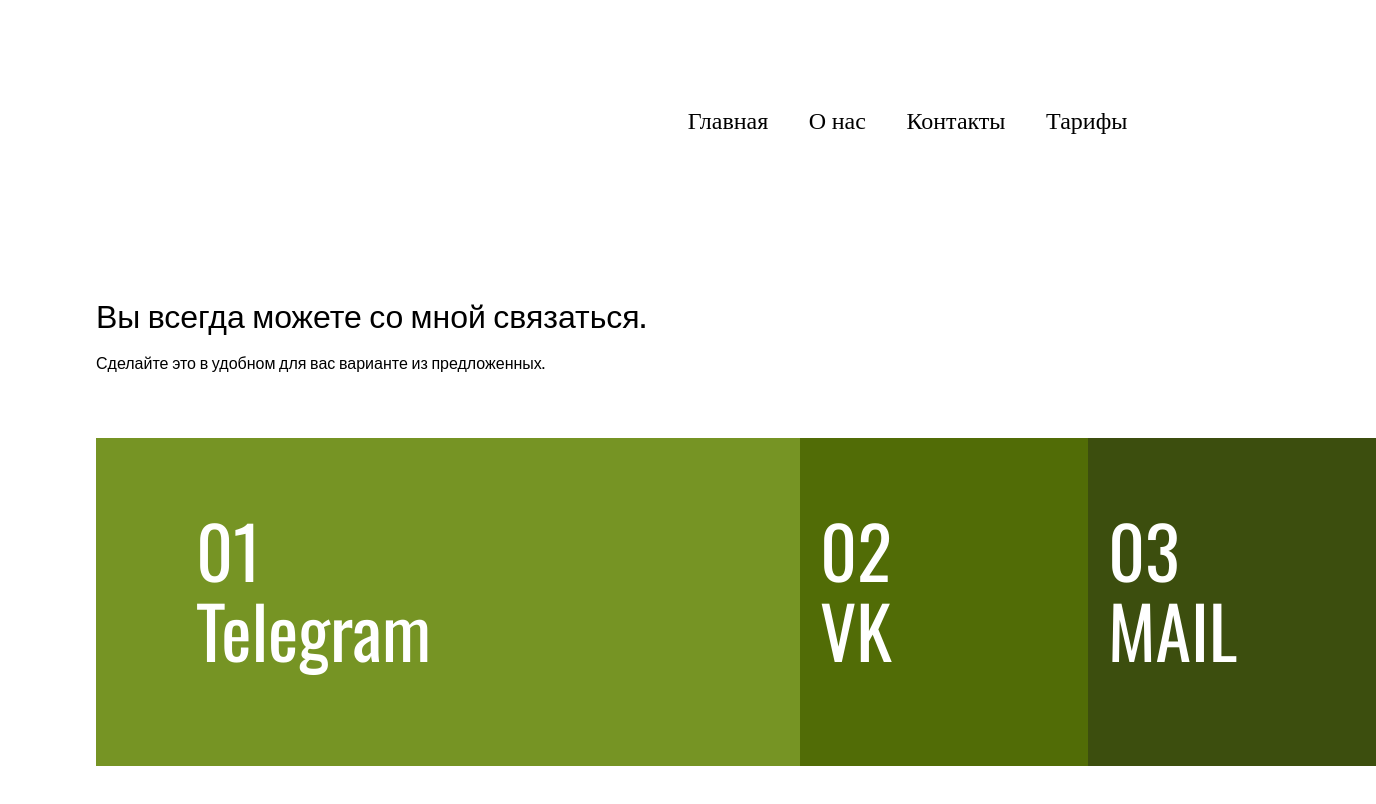
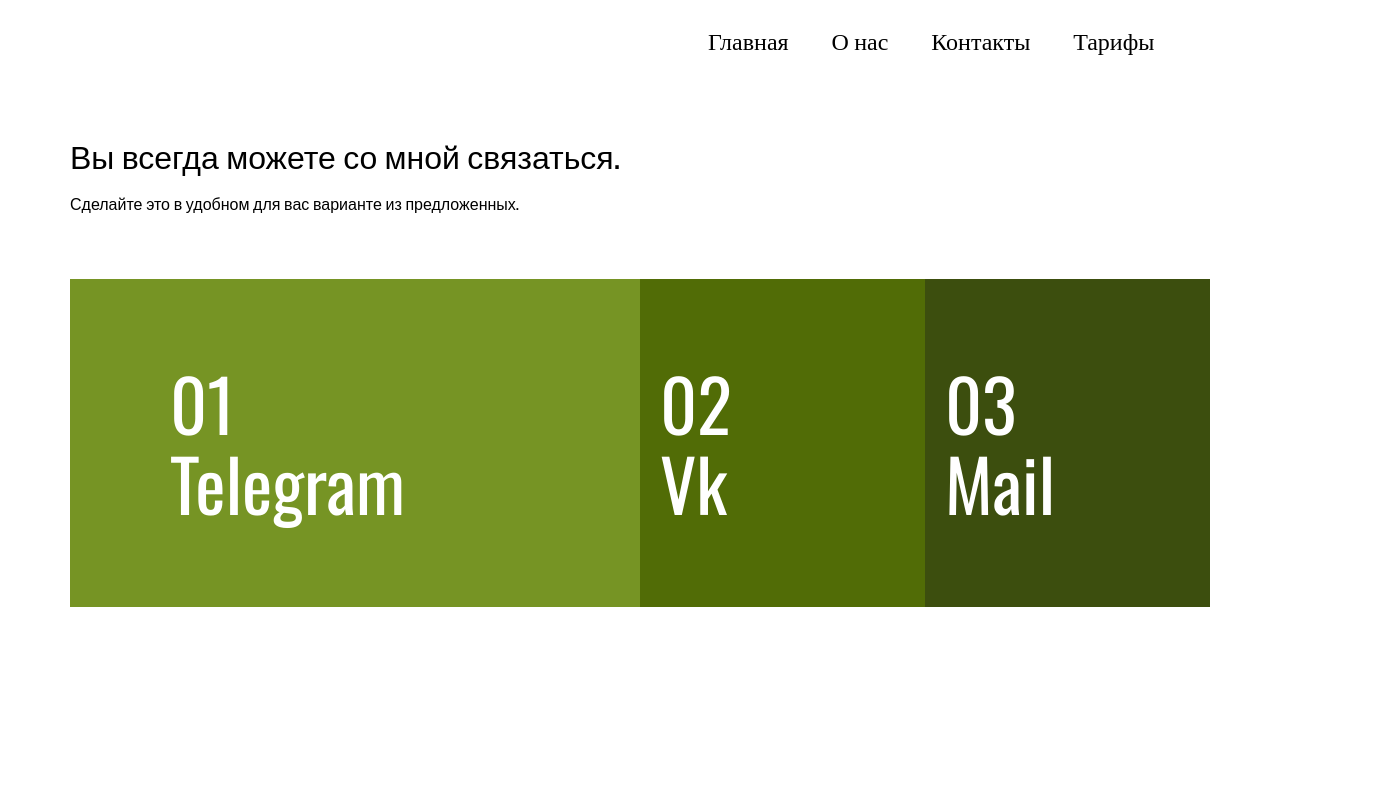
Before and after one commit to mimpushkarev/ECOEXP, a Next.js app: page /contacts in a window 1280 px wide. Shown: the top 804 px of the page, 1376 px wide, since content can reach past the window. Built offline with nearby package versions, Linux system fonts and the light colour scheme.

Commit message:
review fix

```diff
--- a/app/contacts/page.tsx
+++ b/app/contacts/page.tsx
@@ -1,6 +1,7 @@
 import {memo} from "react";
 
 import ContactSection from "@components/sections/ContactSection/ContactSection";
+
 import {ContactsPageType} from "./types";
 
 const ContactsPage: ContactsPageType = () => {
--- a/assets/styles/globalLayout.scss
+++ b/assets/styles/globalLayout.scss
@@ -162,7 +162,7 @@
 }
 
 .container {
-  max-width: 67.5rem;
+  width: 1140px;
   padding: 0 1rem;
   margin: 0 auto;
 }
--- /dev/null
+++ b/components/ContactsCard/ContactsCard.module.scss
@@ -0,0 +1,64 @@
+@import "@assets/styles/global.scss";
+
+.contactgroup {
+  display: flex;
+  height: 20.5rem;
+  color: $color-white;
+}
+
+.fristContact {
+  width: 44rem;
+  min-width: 50%;
+}
+
+.secondContact {
+  flex: 1;
+  min-width: 0;
+  width: 18rem;
+  text-transform: uppercase;
+}
+
+.thirdContact {
+  flex: 1;
+  min-width: 0;
+  text-transform: uppercase;
+  width: 18rem;
+}
+
+.paragraph {
+  padding: 1rem 0 4rem 0;
+}
+
+.firstNumber {
+  padding: 4.5rem 22.5rem 4.5rem 6.25rem;
+}
+
+.lastNumbers {
+  padding: 4.5rem 12.5rem 4.5rem 1.25rem;
+}
+
+.contactItem {
+  overflow: hidden;
+  display: flex;
+  align-items: center;
+  min-width: 20%;
+  flex: 1;
+  &:nth-child(1) {
+    background-color: $color-basic-3;
+  }
+  &:nth-child(2) {
+    background-color: $color-basic-2;
+  }
+  &:nth-child(3) {
+    background-color: $color-basic-1;
+  }
+  & > div {
+    padding-left: 1.25rem;
+  }
+  &_active {
+    min-width: 50%;
+    & > div {
+      padding-left: 6.25rem;
+    }
+  }
+}
--- /dev/null
+++ b/components/ContactsCard/ContactsCard.tsx
@@ -0,0 +1,32 @@
+import {memo} from "react";
+
+import styles from "./ContactsCard.module.scss";
+
+const ContactsCard = () => {
+  return (
+    <div className={styles.contactgroup}>
+      <div
+        className={[styles.contactItem, styles.contactItem_active].join(" ")}
+      >
+        <div className="XLH1">
+          <p>01</p>
+          <p>Telegram</p>
+        </div>
+      </div>
+      <div className={styles.contactItem}>
+        <div className="XLH1">
+          <p>02</p>
+          <p>Vk</p>
+        </div>
+      </div>
+      <div className={styles.contactItem}>
+        <div className="XLH1">
+          <p>03</p>
+          <p>Mail</p>
+        </div>
+      </div>
+    </div>
+  );
+};
+
+export default memo(ContactsCard);
--- /dev/null
+++ b/components/ContactsCard/index.ts
@@ -0,0 +1 @@
+export {default} from "./ContactsCard";
--- a/components/NavBar/NavBar.tsx
+++ b/components/NavBar/NavBar.tsx
@@ -5,7 +5,6 @@
 
 const NavBar = () => {
   return (
-    <div className="section">
     <div className="container">
       <div className={styles.navbar}>
         <Link className={styles.link} href="/">
@@ -22,7 +21,6 @@
         </Link>
       </div>
     </div>
-    </div>
   );
 };
 
--- a/components/sections/ContactSection/ContactSection.module.scss
+++ b/components/sections/ContactSection/ContactSection.module.scss
@@ -1,51 +1,5 @@
 @import "@assets/styles/global.scss";
-
-.frame {
-  display: flex;
-  flex-direction: column;
-  align-items: flex-start;
-  padding: 0 5rem 0 5rem;
-  gap: 3.75rem;
-}
-
-.contactgroup {
-  display: flex;
-  height: 20.5rem;
-  width: max-content;
-  color: $color-white;
-}
-
-.fristContact {
-  background-color: $color-basic-3;
-  width: 44rem;
-  min-width: 50%;
-}
-
-.secondContact {
-  flex: 1;
-  min-width: 0;
-  width: 18rem;
-  text-transform: uppercase;
-
-  background-color: $color-basic-2;
-}
-
-.thirdContact {
-  flex: 1;
-  min-width: 0;
-  text-transform: uppercase;
-  width: 18rem;
-  background-color: $color-basic-1;
-}
 
 .paragraph {
   padding: 1rem 0 4rem 0;
 }
-
-.firstNumber {
-  padding: 4.5rem 22.5rem 4.5rem 6.25rem;
-}
-
-.lastNumbers {
-  padding: 4.5rem 12.5rem 4.5rem 1.25rem;
-}
--- a/components/sections/ContactSection/ContactSection.tsx
+++ b/components/sections/ContactSection/ContactSection.tsx
@@ -1,10 +1,10 @@
 import {memo} from "react";
 
+import ContactsCard from "@components/ContactsCard";
 import styles from "./ContactSection.module.scss";
 
 const ContactSection = () => {
   return (
-    <div className={styles.frame}>
     <div className="section">
       <div className="container">
         <h2 className="H2">Вы всегда можете со мной связаться.</h2>
@@ -13,33 +13,7 @@
             Сделайте это в удобном для вас варианте из предложенных.
           </p>
         </div>
-          <div className={styles.contactgroup}>
-            <div className={styles.fristContact}>
-              <div className={styles.firstNumber}>
-                <p className="XLH1">
-                  <h1>01</h1>
-                  <h1>Telegram</h1>
-                </p>
-              </div>
-            </div>
-            <div className={styles.secondContact}>
-              <div className={styles.lastNumbers}>
-                <p className="XLH1">
-                  <h1>02</h1>
-                  <h1>Vk</h1>
-                </p>
-              </div>
-            </div>
-            <div className={styles.thirdContact}>
-              <div className={styles.lastNumbers}>
-                <p className="XLH1">
-                  <h1>03</h1>
-                  <h1>Mail</h1>
-                </p>
-              </div>
-            </div>
-          </div>
-        </div>
+        <ContactsCard />
       </div>
     </div>
   );
--- /dev/null
+++ b/components/sections/ContactSection/index.ts
@@ -0,0 +1 @@
+export {default} from "./ContactSection";
```
Lines whose indentation alone changed are shown as unchanged.
